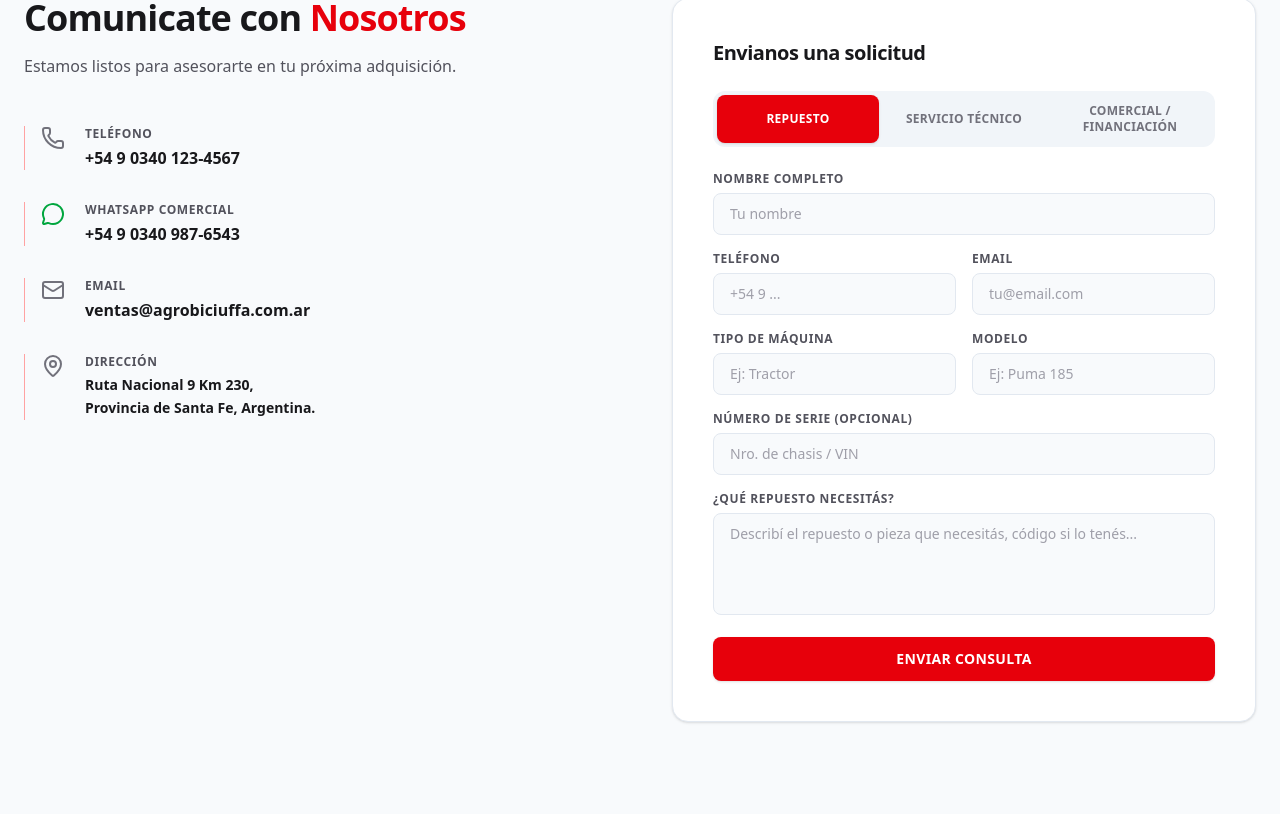
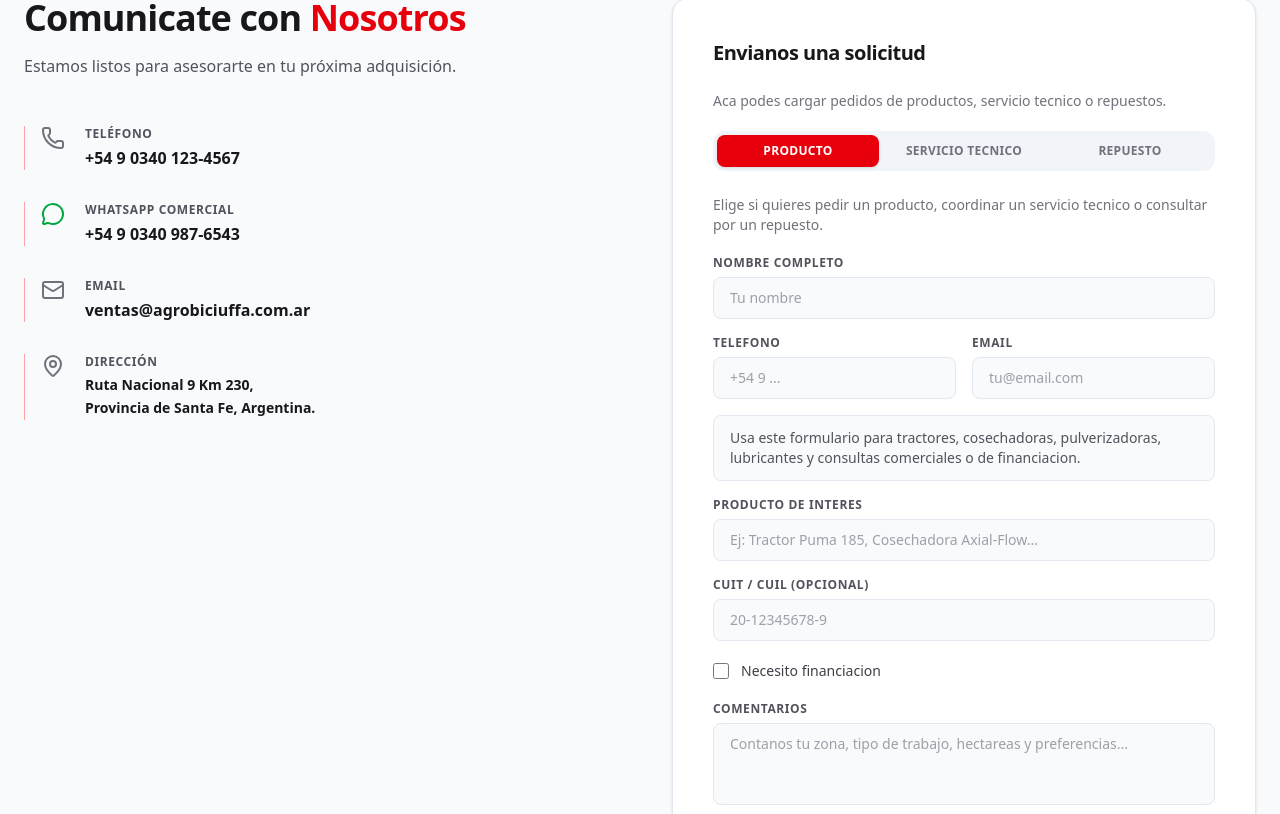
Before and after one commit to Sergiocharata1977/agrobiciuffa, a Next.js app: page / in a window 1280 px wide. Shown: the part 3466-4280 px from the top of the page. Built offline with nearby package versions, Linux system fonts and the light colour scheme; no server answers.

Commit message:
cambios corrdinado la landig y crm,arreglos problemas 2

```diff
--- a/src/app/page.tsx
+++ b/src/app/page.tsx
@@ -282,6 +282,9 @@ export default function HomePage() {
                         {/* Formulario de solicitudes */}
                         <div className="bg-white p-8 md:p-10 rounded-2xl border border-slate-200 shadow-sm">
                             <h3 className="text-xl font-bold tracking-tight mb-6 text-zinc-900">Envianos una solicitud</h3>
+                            <p className="mb-5 text-sm text-zinc-500">
+                                Aca podes cargar pedidos de productos, servicio tecnico o repuestos.
+                            </p>
                             <FormSolicitud />
                         </div>
                     </div>
--- a/src/components/forms/FormSolicitud.tsx
+++ b/src/components/forms/FormSolicitud.tsx
@@ -2,6 +2,7 @@
 
 import { CheckCircle, Loader2 } from 'lucide-react';
 import { useEffect, useRef, useState } from 'react';
+
 import {
   enviarSolicitud,
   type ComercialPayload,
@@ -12,16 +13,17 @@ import {
 type Tab = 'repuesto' | 'servicio' | 'comercial';
 
 const TABS: Array<{ value: Tab; label: string }> = [
+  { value: 'comercial', label: 'Producto' },
+  { value: 'servicio', label: 'Servicio tecnico' },
   { value: 'repuesto', label: 'Repuesto' },
-  { value: 'servicio', label: 'Servicio Técnico' },
-  { value: 'comercial', label: 'Comercial / Financiación' },
 ];
 
 const INPUT =
   'w-full px-4 py-2.5 rounded-lg bg-slate-50 border border-slate-200 focus:bg-white focus:outline-none focus:border-red-500 focus:ring-1 focus:ring-red-500 transition-all text-sm font-medium text-zinc-900 placeholder:text-zinc-400';
 const INPUT_ERROR =
   'w-full px-4 py-2.5 rounded-lg bg-slate-50 border border-red-400 focus:bg-white focus:outline-none focus:border-red-500 focus:ring-1 focus:ring-red-500 transition-all text-sm font-medium text-zinc-900 placeholder:text-zinc-400';
-const LABEL = 'block text-xs font-bold text-zinc-600 mb-1.5 uppercase tracking-wider';
+const LABEL =
+  'block text-xs font-bold text-zinc-600 mb-1.5 uppercase tracking-wider';
 
 interface FormState {
   nombre: string;
@@ -60,33 +62,69 @@ const INITIAL: FormState = {
 type Errors = Partial<Record<keyof FormState, string>>;
 
 function validate(tab: Tab, form: FormState): Errors {
-  const e: Errors = {};
-  if (form.nombre.trim().length < 2) e.nombre = 'Ingresá tu nombre completo';
-  if (form.telefono.trim().length < 8) e.telefono = 'Ingresá un teléfono válido';
-  if (!/^[^\s@]+@[^\s@]+\.[^\s@]+$/.test(form.email.trim())) e.email = 'Ingresá un email válido';
+  const errors: Errors = {};
+
+  if (form.nombre.trim().length < 2) {
+    errors.nombre = 'Ingresa tu nombre completo';
+  }
+
+  if (form.telefono.trim().length < 8) {
+    errors.telefono = 'Ingresa un telefono valido';
+  }
+
+  if (!/^[^\s@]+@[^\s@]+\.[^\s@]+$/.test(form.email.trim())) {
+    errors.email = 'Ingresa un email valido';
+  }
 
   if (tab === 'repuesto') {
-    if (form.maquina_tipo.trim().length < 2) e.maquina_tipo = 'Indicá el tipo de máquina';
-    if (form.modelo.trim().length < 2) e.modelo = 'Indicá el modelo';
-    if (form.descripcion_repuesto.trim().length < 10)
-      e.descripcion_repuesto = 'Describí el repuesto (mínimo 10 caracteres)';
+    if (form.maquina_tipo.trim().length < 2) {
+      errors.maquina_tipo = 'Indica el tipo de maquina';
+    }
+
+    if (form.modelo.trim().length < 2) {
+      errors.modelo = 'Indica el modelo';
+    }
+
+    if (form.descripcion_repuesto.trim().length < 10) {
+      errors.descripcion_repuesto =
+        'Describe el repuesto con al menos 10 caracteres';
+    }
   }
 
   if (tab === 'servicio') {
-    if (form.maquina_tipo.trim().length < 2) e.maquina_tipo = 'Indicá el tipo de máquina';
-    if (form.modelo.trim().length < 2) e.modelo = 'Indicá el modelo';
-    if (form.descripcion_problema.trim().length < 10)
-      e.descripcion_problema = 'Describí el problema (mínimo 10 caracteres)';
-    if (form.localidad.trim().length < 2) e.localidad = 'Indicá la localidad';
-    if (form.provincia.trim().length < 2) e.provincia = 'Indicá la provincia';
+    if (form.maquina_tipo.trim().length < 2) {
+      errors.maquina_tipo = 'Indica el tipo de maquina';
+    }
+
+    if (form.modelo.trim().length < 2) {
+      errors.modelo = 'Indica el modelo';
+    }
+
+    if (form.descripcion_problema.trim().length < 10) {
+      errors.descripcion_problema =
+        'Describe el problema con al menos 10 caracteres';
+    }
+
+    if (form.localidad.trim().length < 2) {
+      errors.localidad = 'Indica la localidad';
+    }
+
+    if (form.provincia.trim().length < 2) {
+      errors.provincia = 'Indica la provincia';
+    }
   }
 
   if (tab === 'comercial') {
-    if (form.producto_interes.trim().length < 2) e.producto_interes = 'Indicá el producto de interés';
-    if (form.comentarios.trim().length < 5) e.comentarios = 'Agregá un comentario breve (mínimo 5 caracteres)';
+    if (form.producto_interes.trim().length < 2) {
+      errors.producto_interes = 'Indica el producto de interes';
+    }
+
+    if (form.comentarios.trim().length < 5) {
+      errors.comentarios = 'Agrega un comentario breve';
+    }
   }
 
-  return e;
+  return errors;
 }
 
 function Field({
@@ -102,13 +140,13 @@ function Field({
     <div>
       <label className={LABEL}>{label}</label>
       {children}
-      {error && <p className="mt-1 text-xs text-red-500">{error}</p>}
+      {error ? <p className="mt-1 text-xs text-red-500">{error}</p> : null}
     </div>
   );
 }
 
 export function FormSolicitud() {
-  const [tab, setTab] = useState<Tab>('repuesto');
+  const [tab, setTab] = useState<Tab>('comercial');
   const [form, setForm] = useState<FormState>(INITIAL);
   const [errors, setErrors] = useState<Errors>({});
   const [loading, setLoading] = useState(false);
@@ -120,22 +158,26 @@ export function FormSolicitud() {
     startedAt.current = Date.now();
   }, []);
 
-  const set = (key: keyof FormState, value: string | boolean) => {
+  function setField(key: keyof FormState, value: string | boolean) {
     setForm(prev => ({ ...prev, [key]: value }));
-    if (errors[key]) setErrors(prev => ({ ...prev, [key]: undefined }));
-  };
 
-  const handleTabChange = (newTab: Tab) => {
+    if (errors[key]) {
+      setErrors(prev => ({ ...prev, [key]: undefined }));
+    }
+  }
+
+  function handleTabChange(newTab: Tab) {
     setTab(newTab);
     setErrors({});
     setSubmitError(null);
-  };
+  }
 
-  const handleSubmit = async (e: React.FormEvent) => {
-    e.preventDefault();
-    const errs = validate(tab, form);
-    if (Object.keys(errs).length > 0) {
-      setErrors(errs);
+  async function handleSubmit(event: React.FormEvent) {
+    event.preventDefault();
+
+    const validationErrors = validate(tab, form);
+    if (Object.keys(validationErrors).length > 0) {
+      setErrors(validationErrors);
       return;
     }
 
@@ -188,27 +230,35 @@ export function FormSolicitud() {
       const result = await enviarSolicitud(payload);
       setSuccess(result.numeroSolicitud);
       setForm(INITIAL);
-    } catch (err) {
+    } catch (error) {
       setSubmitError(
-        err instanceof Error ? err.message : 'No se pudo enviar la solicitud. Intentá nuevamente.'
+        error instanceof Error
+          ? error.message
+          : 'No se pudo enviar la solicitud. Intenta nuevamente.'
       );
     } finally {
       setLoading(false);
     }
-  };
+  }
 
   if (success) {
     return (
       <div className="flex flex-col items-center justify-center py-10 text-center">
-        <CheckCircle className="w-14 h-14 text-red-600 mb-4" />
-        <h3 className="text-xl font-bold text-zinc-900 mb-2">¡Solicitud enviada!</h3>
-        <p className="text-zinc-600 text-sm mb-1">
+        <CheckCircle className="mb-4 h-14 w-14 text-red-600" />
+        <h3 className="mb-2 text-xl font-bold text-zinc-900">
+          Solicitud enviada
+        </h3>
+        <p className="mb-1 text-sm text-zinc-600">
           Nos comunicaremos a la brevedad.
         </p>
-        <p className="text-xs text-zinc-400 mb-8 font-mono">{success}</p>
+        <p className="mb-8 font-mono text-xs text-zinc-400">{success}</p>
         <button
-          onClick={() => { setSuccess(null); startedAt.current = Date.now(); }}
-          className="text-sm text-red-600 hover:text-red-700 font-semibold underline underline-offset-2"
+          type="button"
+          onClick={() => {
+            setSuccess(null);
+            startedAt.current = Date.now();
+          }}
+          className="text-sm font-semibold text-red-600 underline underline-offset-2 hover:text-red-700"
         >
           Enviar otra consulta
         </button>
@@ -218,26 +268,29 @@ export function FormSolicitud() {
 
   return (
     <div>
-      {/* Tabs */}
-      <div className="flex gap-1 p-1 bg-slate-100 rounded-xl mb-6">
-        {TABS.map(t => (
+      <div className="mb-6 flex gap-1 rounded-xl bg-slate-100 p-1">
+        {TABS.map(item => (
           <button
-            key={t.value}
+            key={item.value}
             type="button"
-            onClick={() => handleTabChange(t.value)}
-            className={`flex-1 py-2 px-2 rounded-lg text-xs font-bold uppercase tracking-wide transition-all ${
-              tab === t.value
+            onClick={() => handleTabChange(item.value)}
+            className={`flex-1 rounded-lg px-2 py-2 text-xs font-bold uppercase tracking-wide transition-all ${
+              tab === item.value
                 ? 'bg-red-600 text-white shadow-sm'
                 : 'text-zinc-500 hover:text-zinc-700'
             }`}
           >
-            {t.label}
+            {item.label}
           </button>
         ))}
       </div>
 
-      <form onSubmit={e => void handleSubmit(e)} noValidate className="space-y-4">
-        {/* Honeypot oculto anti-spam */}
+      <p className="mb-5 text-sm text-zinc-500">
+        Elige si quieres pedir un producto, coordinar un servicio tecnico o
+        consultar por un repuesto.
+      </p>
+
+      <form onSubmit={event => void handleSubmit(event)} noValidate className="space-y-4">
         <input
           type="text"
           name="website"
@@ -249,23 +302,22 @@ export function FormSolicitud() {
           autoComplete="off"
         />
 
-        {/* Campos comunes */}
         <Field label="Nombre completo" error={errors.nombre}>
           <input
             type="text"
             value={form.nombre}
-            onChange={e => set('nombre', e.target.value)}
+            onChange={event => setField('nombre', event.target.value)}
             placeholder="Tu nombre"
             className={errors.nombre ? INPUT_ERROR : INPUT}
           />
         </Field>
 
         <div className="grid grid-cols-2 gap-4">
-          <Field label="Teléfono" error={errors.telefono}>
+          <Field label="Telefono" error={errors.telefono}>
             <input
               type="tel"
               value={form.telefono}
-              onChange={e => set('telefono', e.target.value)}
+              onChange={event => setField('telefono', event.target.value)}
               placeholder="+54 9 ..."
               className={errors.telefono ? INPUT_ERROR : INPUT}
             />
@@ -274,22 +326,21 @@ export function FormSolicitud() {
             <input
               type="email"
               value={form.email}
-              onChange={e => set('email', e.target.value)}
+              onChange={event => setField('email', event.target.value)}
               placeholder="tu@email.com"
               className={errors.email ? INPUT_ERROR : INPUT}
             />
           </Field>
         </div>
 
-        {/* Campos específicos por tab */}
         {(tab === 'repuesto' || tab === 'servicio') && (
           <>
             <div className="grid grid-cols-2 gap-4">
-              <Field label="Tipo de máquina" error={errors.maquina_tipo}>
+              <Field label="Tipo de maquina" error={errors.maquina_tipo}>
                 <input
                   type="text"
                   value={form.maquina_tipo}
-                  onChange={e => set('maquina_tipo', e.target.value)}
+                  onChange={event => setField('maquina_tipo', event.target.value)}
                   placeholder="Ej: Tractor"
                   className={errors.maquina_tipo ? INPUT_ERROR : INPUT}
                 />
@@ -298,17 +349,18 @@ export function FormSolicitud() {
                 <input
                   type="text"
                   value={form.modelo}
-                  onChange={e => set('modelo', e.target.value)}
+                  onChange={event => setField('modelo', event.target.value)}
                   placeholder="Ej: Puma 185"
                   className={errors.modelo ? INPUT_ERROR : INPUT}
                 />
               </Field>
             </div>
-            <Field label="Número de serie (opcional)">
+
+            <Field label="Numero de serie (opcional)">
               <input
                 type="text"
                 value={form.numero_serie}
-                onChange={e => set('numero_serie', e.target.value)}
+                onChange={event => setField('numero_serie', event.target.value)}
                 placeholder="Nro. de chasis / VIN"
                 className={INPUT}
               />
@@ -317,12 +369,17 @@ export function FormSolicitud() {
         )}
 
         {tab === 'repuesto' && (
-          <Field label="¿Qué repuesto necesitás?" error={errors.descripcion_repuesto}>
+          <Field
+            label="Que repuesto necesitas?"
+            error={errors.descripcion_repuesto}
+          >
             <textarea
               rows={4}
               value={form.descripcion_repuesto}
-              onChange={e => set('descripcion_repuesto', e.target.value)}
-              placeholder="Describí el repuesto o pieza que necesitás, código si lo tenés..."
+              onChange={event =>
+                setField('descripcion_repuesto', event.target.value)
+              }
+              placeholder="Describe el repuesto o pieza que necesitas, y el codigo si lo tienes..."
               className={`${errors.descripcion_repuesto ? INPUT_ERROR : INPUT} resize-none`}
             />
           </Field>
@@ -330,21 +387,27 @@ export function FormSolicitud() {
 
         {tab === 'servicio' && (
           <>
-            <Field label="Descripción del problema" error={errors.descripcion_problema}>
+            <Field
+              label="Descripcion del problema"
+              error={errors.descripcion_problema}
+            >
               <textarea
                 rows={3}
                 value={form.descripcion_problema}
-                onChange={e => set('descripcion_problema', e.target.value)}
-                placeholder="Describí el problema técnico o falla..."
+                onChange={event =>
+                  setField('descripcion_problema', event.target.value)
+                }
+                placeholder="Describe la falla o el problema tecnico..."
                 className={`${errors.descripcion_problema ? INPUT_ERROR : INPUT} resize-none`}
               />
             </Field>
+
             <div className="grid grid-cols-2 gap-4">
               <Field label="Localidad" error={errors.localidad}>
                 <input
                   type="text"
                   value={form.localidad}
-                  onChange={e => set('localidad', e.target.value)}
+                  onChange={event => setField('localidad', event.target.value)}
                   placeholder="Tu localidad"
                   className={errors.localidad ? INPUT_ERROR : INPUT}
                 />
@@ -353,7 +416,7 @@ export function FormSolicitud() {
                 <input
                   type="text"
                   value={form.provincia}
-                  onChange={e => set('provincia', e.target.value)}
+                  onChange={event => setField('provincia', event.target.value)}
                   placeholder="Tu provincia"
                   className={errors.provincia ? INPUT_ERROR : INPUT}
                 />
@@ -364,11 +427,21 @@ export function FormSolicitud() {
 
         {tab === 'comercial' && (
           <>
-            <Field label="Producto de interés" error={errors.producto_interes}>
+            <div className="rounded-lg border border-slate-200 bg-slate-50 px-4 py-3 text-sm text-zinc-600">
+              Usa este formulario para tractores, cosechadoras, pulverizadoras,
+              lubricantes y consultas comerciales o de financiacion.
+            </div>
+
+            <Field
+              label="Producto de interes"
+              error={errors.producto_interes}
+            >
               <input
                 type="text"
                 value={form.producto_interes}
-                onChange={e => set('producto_interes', e.target.value)}
+                onChange={event =>
+                  setField('producto_interes', event.target.value)
+                }
                 placeholder="Ej: Tractor Puma 185, Cosechadora Axial-Flow..."
                 className={errors.producto_interes ? INPUT_ERROR : INPUT}
               />
@@ -378,7 +451,7 @@ export function FormSolicitud() {
               <input
                 type="text"
                 value={form.cuit}
-                onChange={e => set('cuit', e.target.value)}
+                onChange={event => setField('cuit', event.target.value)}
                 placeholder="20-12345678-9"
                 className={INPUT}
               />
@@ -389,14 +462,16 @@ export function FormSolicitud() {
                 type="checkbox"
                 id="requiere_financiacion"
                 checked={form.requiere_financiacion}
-                onChange={e => set('requiere_financiacion', e.target.checked)}
-                className="w-4 h-4 rounded border-slate-300 text-red-600 focus:ring-red-500"
+                onChange={event =>
+                  setField('requiere_financiacion', event.target.checked)
+                }
+                className="h-4 w-4 rounded border-slate-300 text-red-600 focus:ring-red-500"
               />
               <label
                 htmlFor="requiere_financiacion"
-                className="text-sm font-medium text-zinc-700 cursor-pointer"
+                className="cursor-pointer text-sm font-medium text-zinc-700"
               >
-                Necesito financiación
+                Necesito financiacion
               </label>
             </div>
 
@@ -404,32 +479,32 @@ export function FormSolicitud() {
               <textarea
                 rows={3}
                 value={form.comentarios}
-                onChange={e => set('comentarios', e.target.value)}
-                placeholder="Contanos tu situación, zona, hectáreas trabajadas, preferencias..."
+                onChange={event => setField('comentarios', event.target.value)}
+                placeholder="Contanos tu zona, tipo de trabajo, hectareas y preferencias..."
                 className={`${errors.comentarios ? INPUT_ERROR : INPUT} resize-none`}
               />
             </Field>
           </>
         )}
 
-        {submitError && (
+        {submitError ? (
           <div className="rounded-lg border border-red-200 bg-red-50 px-4 py-3 text-xs text-red-700">
             {submitError}
           </div>
-        )}
+        ) : null}
 
         <button
           type="submit"
           disabled={loading}
-          className="w-full py-3 mt-1 bg-red-600 hover:bg-zinc-900 disabled:opacity-60 disabled:cursor-not-allowed text-white font-bold rounded-lg text-sm transition-colors shadow-sm uppercase tracking-wide flex items-center justify-center gap-2"
+          className="mt-1 flex w-full items-center justify-center gap-2 rounded-lg bg-red-600 py-3 text-sm font-bold uppercase tracking-wide text-white shadow-sm transition-colors hover:bg-zinc-900 disabled:cursor-not-allowed disabled:opacity-60"
         >
           {loading ? (
             <>
-              <Loader2 className="w-4 h-4 animate-spin" />
+              <Loader2 className="h-4 w-4 animate-spin" />
               Enviando...
             </>
           ) : (
-            'Enviar Consulta'
+            'Enviar consulta'
           )}
         </button>
       </form>
```
